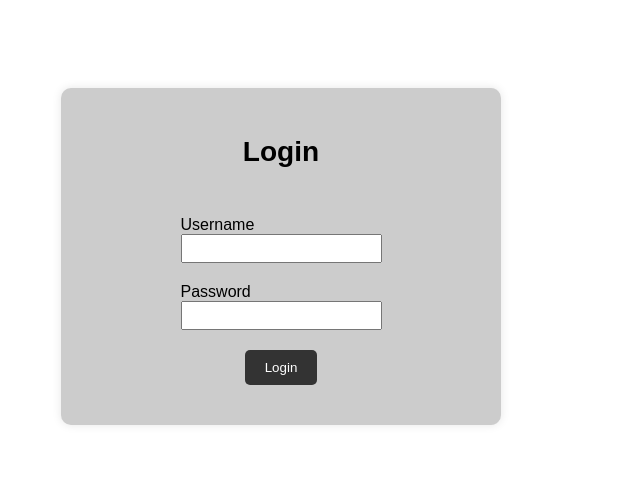
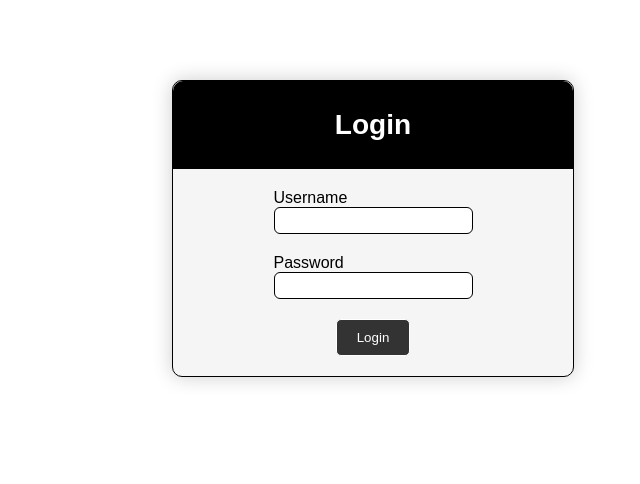
Before and after one commit to 6410685215/CN351-webSec, a Django app: page /login/ in a window 1280 px wide. Shown: the top 484 px of the page, without its empty margins (267-907 px from the left). Run offline with Django 5.2, Linux system fonts and the light colour scheme.

Commit message:
Update CSS styles for login and index pages

```diff
--- a/static/css/style.css
+++ b/static/css/style.css
@@ -1,21 +1,32 @@
 html {
   font-family: sans-serif;
+}
+.log .card-body {
+  font-family: Consolas, Menlo, Monaco, Lucida Console, Liberation Mono, DejaVu Sans Mono, Bitstream Vera Sans Mono, Courier New, monospace, serif;
 }
 
 body.grid-container {
   display: grid;
   width: 100vw;
-  grid-template-columns: 1fr 50% 1fr;
+  grid-template-columns: 1fr 70% 1fr;
   grid-template-rows: 80px 1fr 60px;
   gap: 0px 0px;
   grid-template-areas:
     "header header header"
     "nav main aside"
     "footer footer footer";
+  margin: 0;
 }
 
 header {
   grid-area: header;
+  display: grid;
+
+  background-color: #000;
+
+  position: fixed;
+  width: 100%;
+  height: 80px;
 }
 main {
   grid-area: main;
@@ -30,20 +41,26 @@ footer {
   flex-direction: column;
   justify-content: center;
   align-items: center;
+  margin-inline: auto;
 }
 
 .login.card {
   width: 400px;
-  padding: 20px;
   border-radius: 10px;
-  box-shadow: 0 0 10px rgba(0, 0, 0, 0.1);
-  background-color: #ccc;
+  box-shadow: 0 0 20px rgba(0, 0, 0, 0.2);
+  border: 1px solid;
+  background-color: #f5f5f5;
 }
 
 .login>.card-header {
   font-size: 24px;
   font-weight: bold;
+  color: #fff;
   margin-bottom: 20px;
+  text-align: center;
+  width: 100%;
+  border-radius: 10px 10px 0 0;
+  background-color: #000;
 }
 .login>.card-body {
   margin-bottom: 20px;
@@ -58,7 +75,29 @@ footer {
 
 /* index page */
 .index>.card-search {
+  display: flex;
+  flex-direction: row;
+  gap: 10px;
   margin-bottom: 20px;
+}
+.index>.card-search label {
+  align-self: center;
+}
+
+/* logging page */
+.log .card-body {
+  padding: 5px;
+  border: 1px solid;
+  box-shadow: 0 0 20px rgba(0, 0, 0, 0.2) inset;
+}
+.log>.card-search {
+  display: flex;
+  flex-direction: row;
+  gap: 10px;
+  margin-bottom: 20px;
+}
+.log>.card-search label {
+  align-self: center;
 }
 
 /* root */
@@ -66,16 +105,66 @@ label, input {
   display: block;;
   text-align: left;
 }
-input[type="text"], input[type="password"] {
+select {
+  border-radius: 8px;
+  border: 1px solid;
   padding: 5px 10px;
 }
-button[type="submit"] {
+input[type="text"], input[type="password"] {
+  border-radius: 6px;
+  border: 1px solid;
+  padding: 5px 10px;
+}
+button {
   padding: 10px 20px;
   background-color: #333;
   color: #fff;
-  border: none;
+  border: 1px solid;
   border-radius: 5px;
   cursor: pointer;
+}
+button>a {
+  color: #000;
+  text-decoration: none;
+}
+button:hover, .btn button:hover {
+  background-color: #fd4;
+  color: #333;
+  /* box-shadow: 0 0 20px rgba(0, 0, 0, 0.5) inset; */
+}
+.btn button {
+  background-color: #fff;
+  color: #000;
+}
+
+header .btn {
+  grid-column: 3;
+  margin-inline: 30px;
+  align-content: center;
+  justify-self: end;
+}
+header .site {
+  grid-column: 1;
+  margin-inline: 30px;
+  align-content: center;
+}
+.site a {
+  text-decoration: none;
+  color: #fff;
+}
+
+nav {
+  display: flex;
+  color: #fff;
+  gap: 5px;
+  align-items: center;
+}
+nav a {
+  color: #bbb;
+  text-decoration: none;
+}
+nav a:hover {
+  color: #fff;
 }
 
 table {
--- a/templates/layout/base.html
+++ b/templates/layout/base.html
@@ -6,17 +6,16 @@
     <title>{% block title %}Document{% endblock title %}</title>
 
     {% block css %}{% endblock css %}
-    {% block js %}{% endblock js %}
 </head>
 <body class="grid-container">
-    <header>
-        {% block header %}{% endblock header %}
-    </header>
+
+    {% block header %}{% endblock header %}
     <main>
         {% block content %}{% endblock content %}
     </main>
     <footer>
         {% block footer %}{% endblock footer %}
     </footer>
+    {% block js %}{% endblock js %}
 </body>
 </html>
```
Also changed, not shown: templates/layout/header.html (added, +22 -0 lines).
